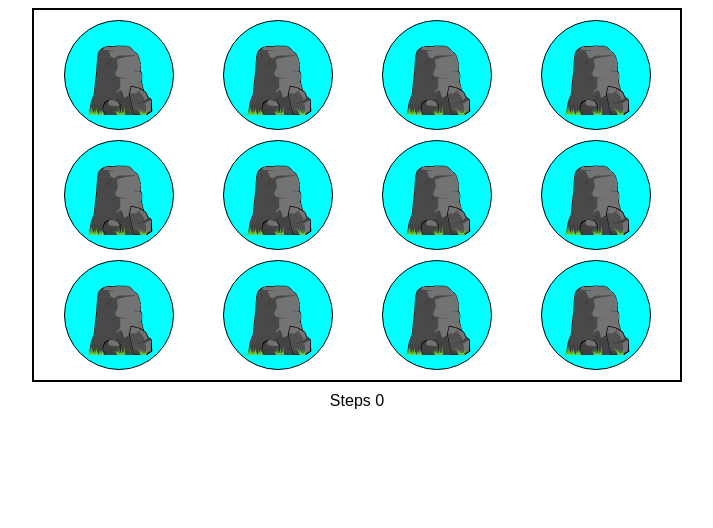
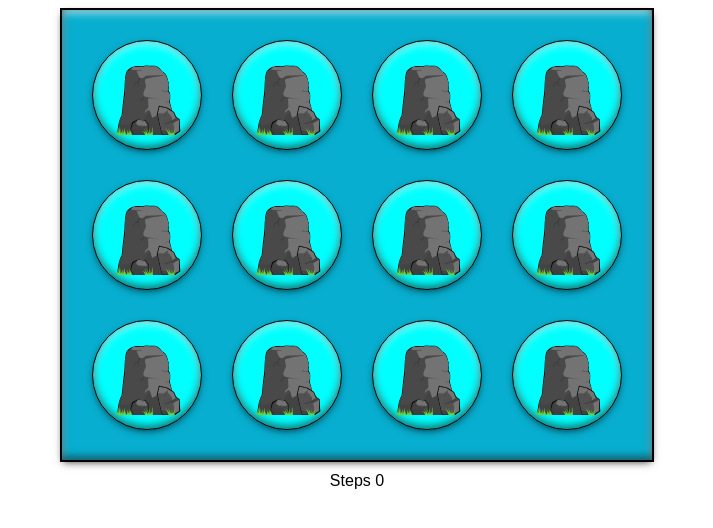
Before and after one commit to Aytcavdep/Find-double-card, a React (Create React App) app: page / in a window 1280 px wide. Shown: the top 528 px of the page, without its empty margins (283-996 px from the left). Built offline with nearby package versions, Linux system fonts and the light colour scheme.

Commit message:
TypeScript typization typization and changed some style

```diff
--- a/src/App.js
+++ b/src/App.tsx
@@ -1,25 +1,25 @@
 import "./styles.css";
-import { useEffect, useState } from "react";
+import React, { useEffect, useState } from "react";
 import { Table } from "./component/table";
-import { cardDeck } from "./component/cardDeck";
+import { cardDeck, CardDeckType } from "./component/cardDeck";
 
-export default function App() {
-  const [cards, setCards] = useState([{}]);
-  const [setCheck, setSet] = useState([]);
-  const [oldId, setOldId] = useState([]);
+export const App: React.FC = () => {
+  const [cards, setCards] = useState<CardDeckType[] | []>([]);
+  const [setCheck, setSetCheck] = useState<number>(0);
+  const [oldId, setOldId] = useState<number>(-1);
   const [counter, setCounter] = useState(0);
   const [delayClick, setDelayClick] = useState(false);
 
   const newGame = () => {
     setCards(cardDeck.sort(() => Math.random() - 0.5));
     setCounter(0);
-    console.table(cards);
+    // console.table(cards);
   };
   useEffect(() => {
     setCards(cardDeck.sort(() => Math.random() - 0.5));
   }, []);
 
-  const handleCheck = (id, set) => {
+  const handleCheck = (id: number, set: number) => {
     setCounter(counter + 1);
     setCards([
       ...cards.map((card) =>
@@ -27,26 +27,28 @@ export default function App() {
       )
     ]);
 
-    if (!oldId.length) {
+    if (oldId === -1) {
       setOldId(id);
     }
-    if (setCheck.includes(set) && oldId !== id) {
-      setCards([
-        ...cards.map((card) =>
+    if (setCheck === set && oldId !== id) {
+      setCards((prev) => [
+        ...prev.map((card) =>
           card.setNumber === set
             ? { ...card, disabled: true, checked: true }
             : { ...card }
         )
       ]);
-      setSet([]);
-      setOldId([]);
-    } else if (setCheck.length === 1) {
+      setSetCheck(0);
+      setOldId(-1);
+    } else if (setCheck !== 0) {
       setDelayClick(true);
       const delay = () => {
         setDelayClick(false);
         setCards([
           ...cards.map((card) =>
-            card.setNumber === (setCheck[0] || set)
+            card.setNumber === setCheck
+              ? { ...card, checked: false }
+              : card.setNumber === set
               ? { ...card, checked: false }
               : { ...card }
           )
@@ -54,19 +56,16 @@ export default function App() {
       };
       setTimeout(delay, 800);
 
-      setSet([]);
-      setOldId([]);
+      setSetCheck(0);
+      setOldId(-1);
+    } else if (setCheck === 0) {
+      setSetCheck(set);
     }
-    setCheck.push(set);
   };
 
   return (
     <div className="App" disabled={delayClick}>
-      <Table
-        cards={cards}
-        setCards={setCards}
-        handleCheck={handleCheck}
-      ></Table>
+      <Table cards={cards} handleCheck={handleCheck}></Table>
       {cards.find((item) => item.checked === false) ? (
         <div>Steps {counter}</div>
       ) : (
@@ -79,4 +78,4 @@ export default function App() {
       )}
     </div>
   );
-}
+};
--- a/src/component/cardDeck.js
+++ b/src/component/cardDeck.ts
@@ -1,72 +1,79 @@
+export type CardDeckType = {
+  id: number;
+  setNumber: number;
+  checked: boolean;
+  disabled: boolean;
+};
+
 export const cardDeck = [
   {
-    id: Math.random(Date.now()),
+    id: Math.random(),
     setNumber: 1,
     checked: false,
     disabled: false
   },
   {
-    id: Math.random(Date.now()),
+    id: Math.random(),
     setNumber: 1,
     checked: false,
     disabled: false
   },
   {
-    id: Math.random(Date.now()),
+    id: Math.random(),
     setNumber: 2,
     checked: false,
     disabled: false
   },
   {
-    id: Math.random(Date.now()),
+    id: Math.random(),
     setNumber: 2,
     checked: false,
     disabled: false
   },
   {
-    id: Math.random(Date.now()),
+    id: Math.random(),
     setNumber: 3,
     checked: false,
     disabled: false
   },
   {
-    id: Math.random(Date.now()),
+    id: Math.random(),
     setNumber: 3,
     checked: false,
     disabled: false
   },
   {
-    id: Math.random(Date.now()),
+    id: Math.random(),
     setNumber: 4,
     checked: false,
     disabled: false
   },
   {
-    id: Math.random(Date.now()),
+    id: Math.random(),
     setNumber: 4,
     checked: false,
     disabled: false
   },
   {
-    id: Math.random(Date.now()),
+    id: Math.random(),
     setNumber: 5,
     checked: false,
     disabled: false
   },
   {
-    id: Math.random(Date.now()),
+    id: Math.random(),
     setNumber: 5,
     checked: false,
     disabled: false
   },
   {
-    id: Math.random(Date.now()),
+    id: Math.random(),
     setNumber: 6,
     checked: false,
     disabled: false
   },
   {
-    id: Math.random(Date.now()),
+    id: Math.random(),
     setNumber: 6,
     checked: false,
     disabled: false
--- a/src/component/table.jsx
+++ b/src/component/table.tsx
@@ -1,8 +1,26 @@
 import "../styles.css";
-import { SvgSelector } from "./svgSelector";
+import { SvgSelector } from "../assets/svgSelector";
+import { CardDeckType } from "./cardDeck";
+import React from "react";
 
-export const Table = ({ cards, handleCheck }) => {
-  const handleClick = (id, set) => {
+//кастомный атрибут
+declare module "react" {
+  interface HTMLAttributes<T> extends AriaAttributes, DOMAttributes<T> {
+    // extends React's HTMLAttributes
+    disabled?: boolean;
+  }
+}
+
+type Tabletype = {
+  cards: CardDeckType[];
+  handleCheck: (id: number, set: number) => void;
+};
+
+export const Table: React.FC<Tabletype> = ({
+  cards,
+  handleCheck
+}: Tabletype) => {
+  const handleClick = (id: number, set: number) => {
     handleCheck(id, set);
   };
 
--- a/src/index.js
+++ /dev/null
@@ -1,12 +0,0 @@
-import { StrictMode } from "react";
-import ReactDOM from "react-dom";
-
-import App from "./App";
-
-const rootElement = document.getElementById("root");
-ReactDOM.render(
-  <StrictMode>
-    <App />
-  </StrictMode>,
-  rootElement
-);
--- /dev/null
+++ b/src/index.tsx
@@ -0,0 +1,13 @@
+import React from "react";
+import ReactDOM from "react-dom/client";
+import { App } from "./App";
+
+const rootElem = document.getElementById("root");
+if (rootElem) {
+  const root = ReactDOM.createRoot(rootElem);
+  root.render(
+    <React.StrictMode>
+      <App />
+    </React.StrictMode>
+  );
+}
--- a/src/styles.css
+++ b/src/styles.css
@@ -1,7 +1,7 @@
 .App {
   font-family: sans-serif;
   text-align: center;
-  max-width: 650px;
+  max-width: 594px;
   margin: auto;
 }
 *,
@@ -12,13 +12,16 @@
 
 .container {
   display: grid;
-  gap: 10px;
+  gap: 30px;
   border: 2px solid;
-  grid-template-columns: repeat(4, 1fr);
-  padding: 10px;
+  grid-template-columns: repeat(4, 110px);
+  padding: 30px;
   justify-items: center;
   align-items: center;
   margin-bottom: 10px;
+  box-shadow: inset rgba(0, 0, 0, 0.6) 0 -3px 8px,
+    inset rgba(252, 255, 255, 0.7) 0 3px 8px, rgba(0, 0, 0, 0.8) 0 3px 8px -3px;
+  background: rgb(8, 174, 207);
 }
 .no_check,
 .check {
@@ -31,6 +34,8 @@
   background-color: aqua;
   cursor: pointer;
   border-radius: 50%;
+  box-shadow: inset rgba(0, 0, 0, 0.6) 0 -3px 8px,
+    inset rgba(252, 255, 255, 0.7) 0 3px 8px, rgba(0, 0, 0, 0.8) 0 3px 8px -3px;
 }
 
 .check {
@@ -39,7 +44,10 @@
 
 .no_check:hover,
 .check:hover {
-  box-shadow: 1px 1px 5px 6px red;
+  box-shadow: inset 0 0 100px hsla(0, 0%, 0%, 0.2), inset 0px 1px 5px #999,
+    inset 0px 2px 0px #888, inset 0px 3px 0px #777, inset 0px 4px 0px #666,
+    inset 0px 5px 0px #555, inset 0px 6px 0px #444, inset 0px 7px 0px #333,
+    inset 0px 8px 7px #001135;
 }
 
 div.no_check[disabled],
@@ -51,6 +59,8 @@ div.check[disabled] {
 button {
   margin-top: 10px;
   cursor: pointer;
+  box-shadow: inset rgba(0, 0, 0, 0.6) 0 -3px 8px,
+    inset rgba(252, 255, 255, 0.7) 0 3px 8px, rgba(0, 0, 0, 0.8) 0 3px 8px -3px;
 }
 
 button:hover {
```
Also changed, not shown: package.json (+14 -4 lines), tsconfig.json (added, +27 -0 lines), src/assets/svgSelector.tsx (renamed from src/component/svgSelector.jsx), src/pages/GameSelectPage.js (added).
